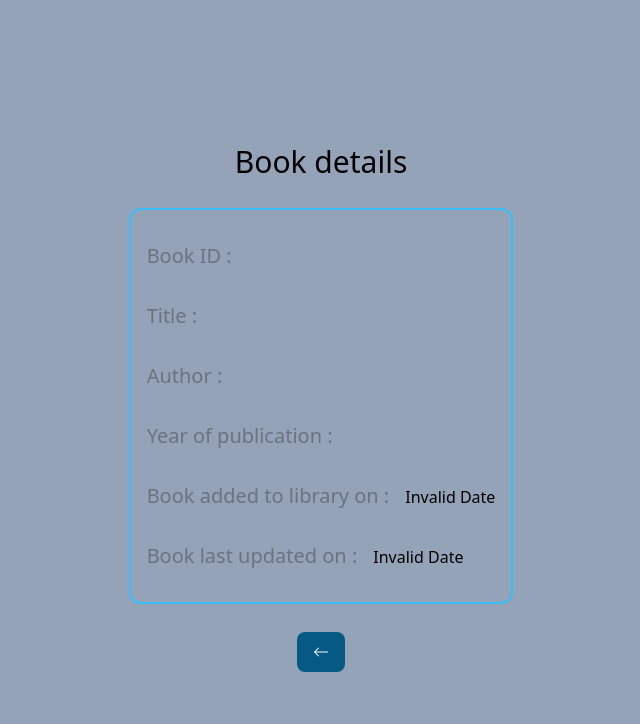
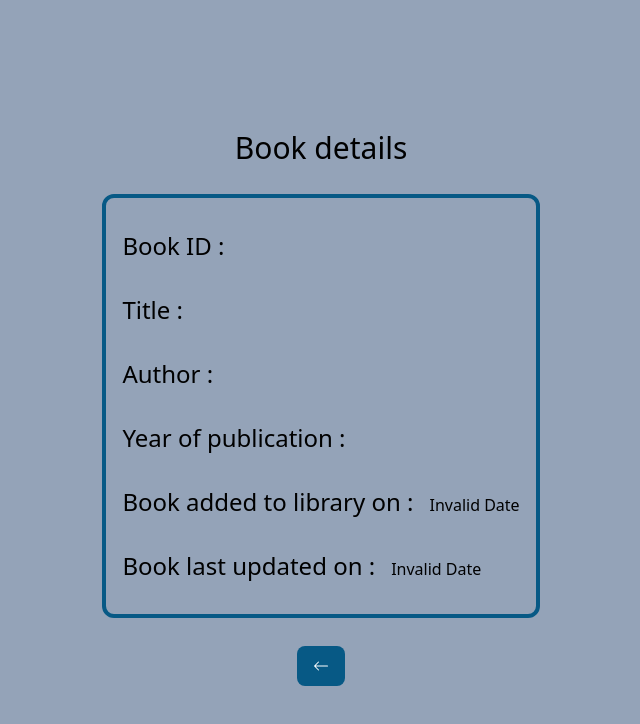
Before and after one commit to Heshan-w/BookStore-MERN, a React (Vite) app in the folder frontend/: page /books/details/1 in a window 1280 px wide. Shown: the top 724 px of the page, without its empty margins (319-959 px from the left). Built offline with nearby package versions, Linux system fonts and the light colour scheme; no server answers.

Commit message:
style: updated font colours and sizes

```diff
--- a/frontend/src/pages/ShowBook.jsx
+++ b/frontend/src/pages/ShowBook.jsx
@@ -29,35 +29,31 @@ const ShowBook = () => {
       {loading ? (
         <Spinner />
       ) : (
-        <div className="flex flex-col border-2 border-sky-400 rounded-xl w-fit p-4 m-7">
+        <div className="flex flex-col border-4 border-sky-800 rounded-xl w-fit p-4 m-7">
           <div className="my-4">
-            <span className="text-xl mr-4 text-gray-500">Book ID : </span>
+            <span className="text-2xl mr-4">Book ID : </span>
             <span>{book._id}</span>
           </div>
           <div className="my-4">
-            <span className="text-xl mr-4 text-gray-500">Title : </span>
+            <span className="text-2xl mr-4">Title : </span>
             <span>{book.title}</span>
           </div>
           <div className="my-4">
-            <span className="text-xl mr-4 text-gray-500">Author : </span>
+            <span className="text-2xl mr-4">Author : </span>
             <span>{book.author}</span>
           </div>
 
           <div className="my-4">
-            <span className="text-xl mr-4 text-gray-500">
-              Year of publication :
-            </span>
+            <span className="text-2xl mr-4">Year of publication :</span>
             <span>{book.publishYear}</span>
           </div>
           <div className="my-4">
-            <span className="text-xl mr-4 text-gray-500">
-              Book added to library on :
-            </span>
+            <span className="text-2xl mr-4">Book added to library on :</span>
             <span>{new Date(book.createdAt).toString()}</span>
           </div>
 
           <div className="my-4">
-            <span className="text-xl mr-4 text-gray-500">
+            <span className="text-2xl mr-4">
               Book last updated on :
             </span>
             <span>{new Date(book.updatedAt).toString()}</span>
```
